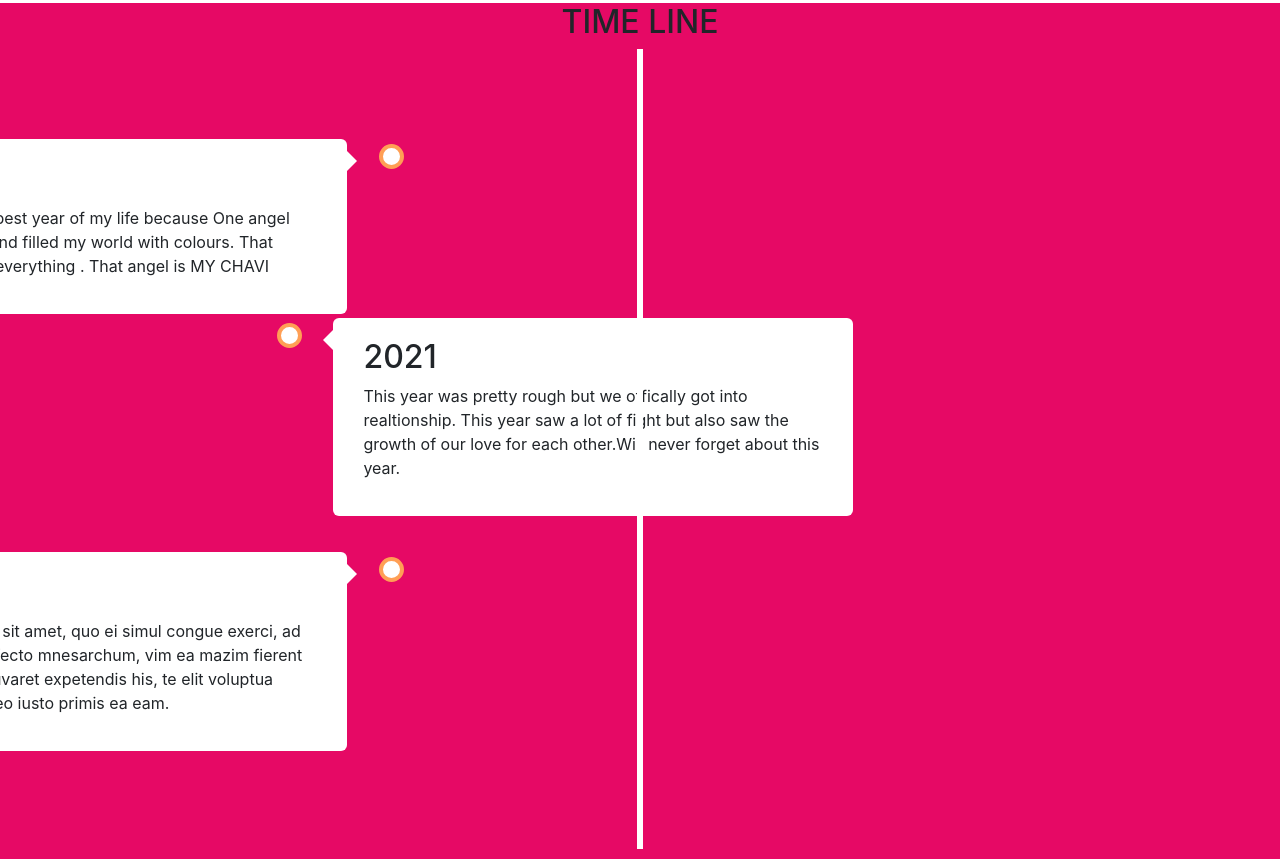
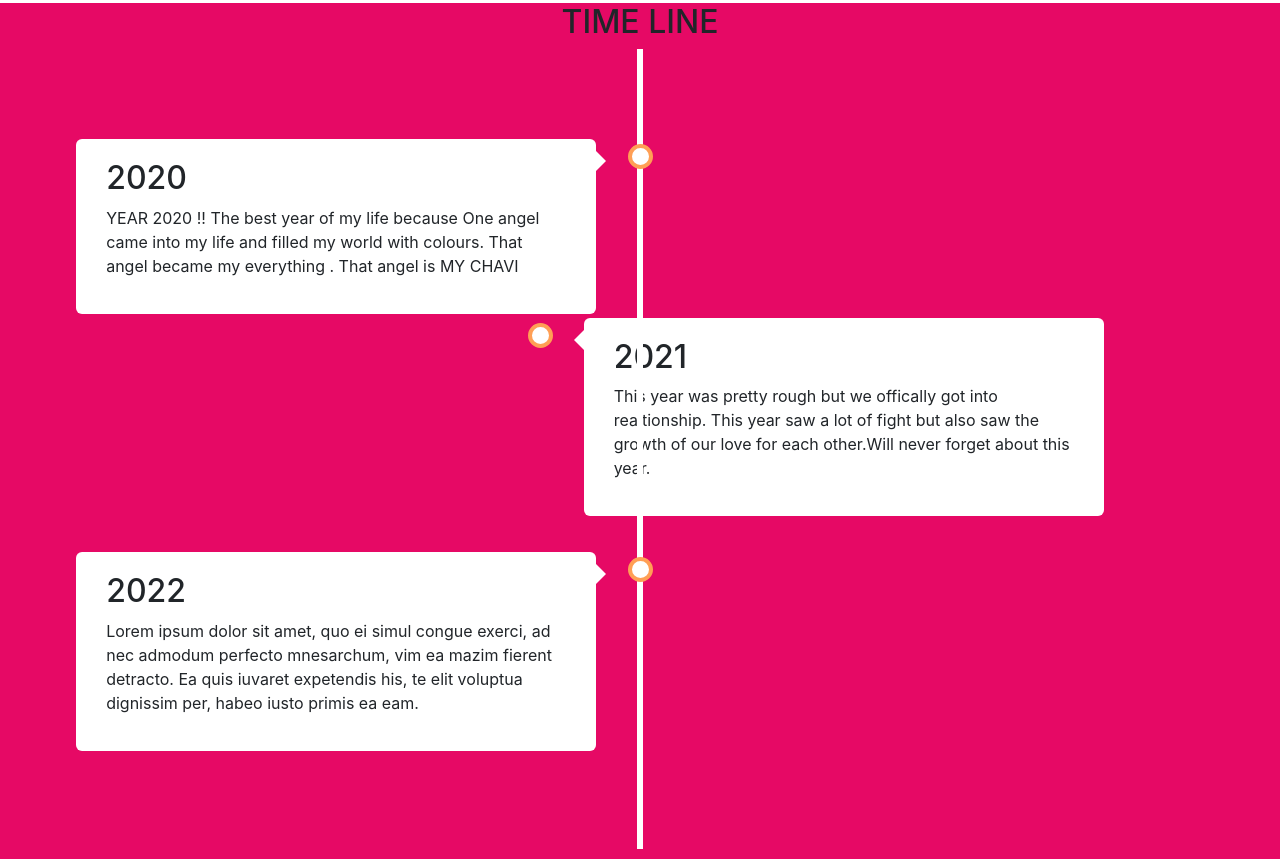
Before and after one commit to Chavi03/rohishxchavi, a plain HTML site: page index.html in a window 1280 px wide. Shown: the part 1597-2456 px from the top of the page. Drawn offline with nearby package versions, Linux system fonts and the light colour scheme; a web font is replaced by a local one.

Commit message:
Update styles.css

```diff
--- a/styles.css
+++ b/styles.css
@@ -132,13 +132,13 @@
 
   /* Place the container to the left */
   .left {
-    left: -19.8vw;
+    left: -0.3vw;
     top:10vh;
   }
 
   /* Place the container to the right */
   .right {
-    left: 19.8vw;
+    left: 39.35vw;
     top: 8vh;
   }
 
```
